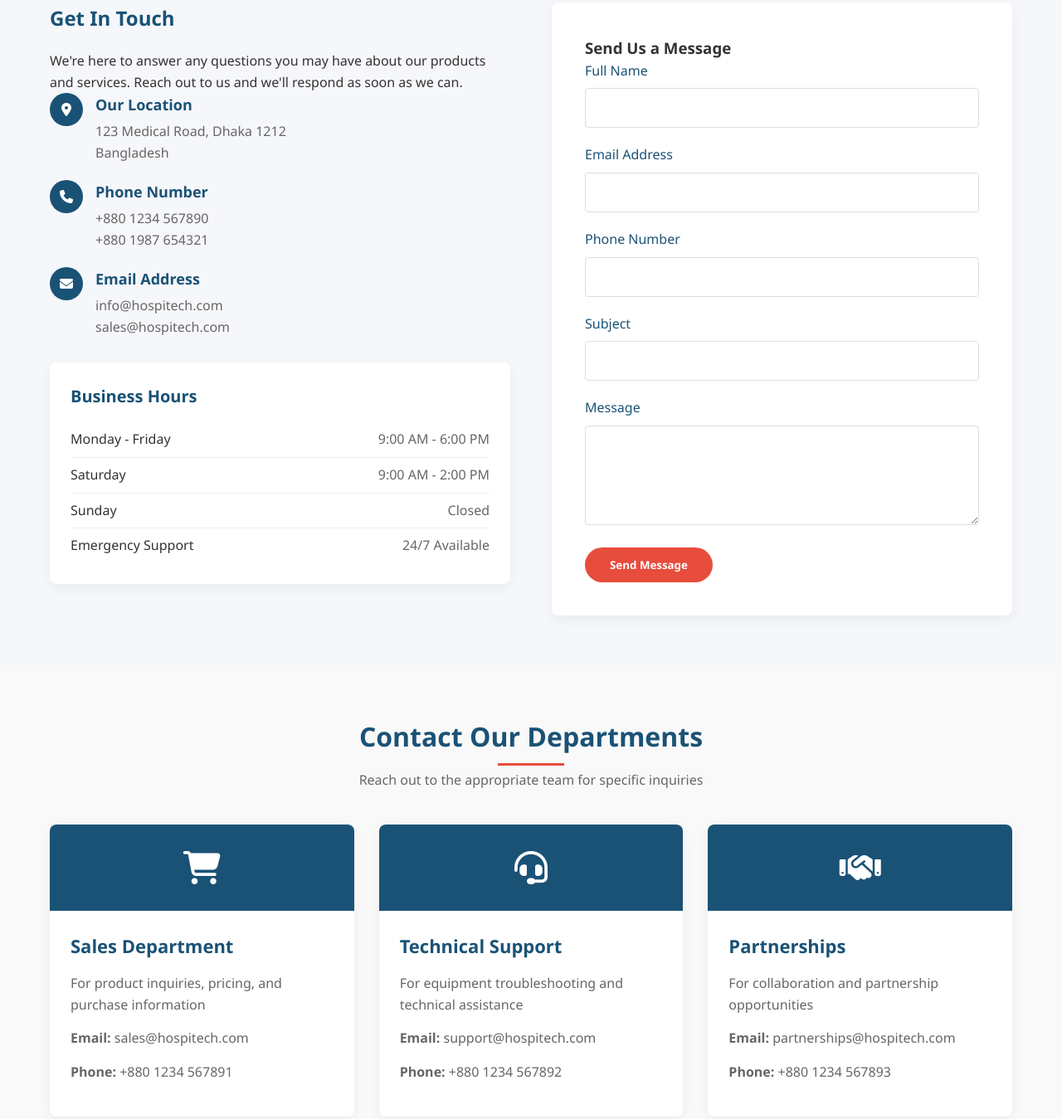
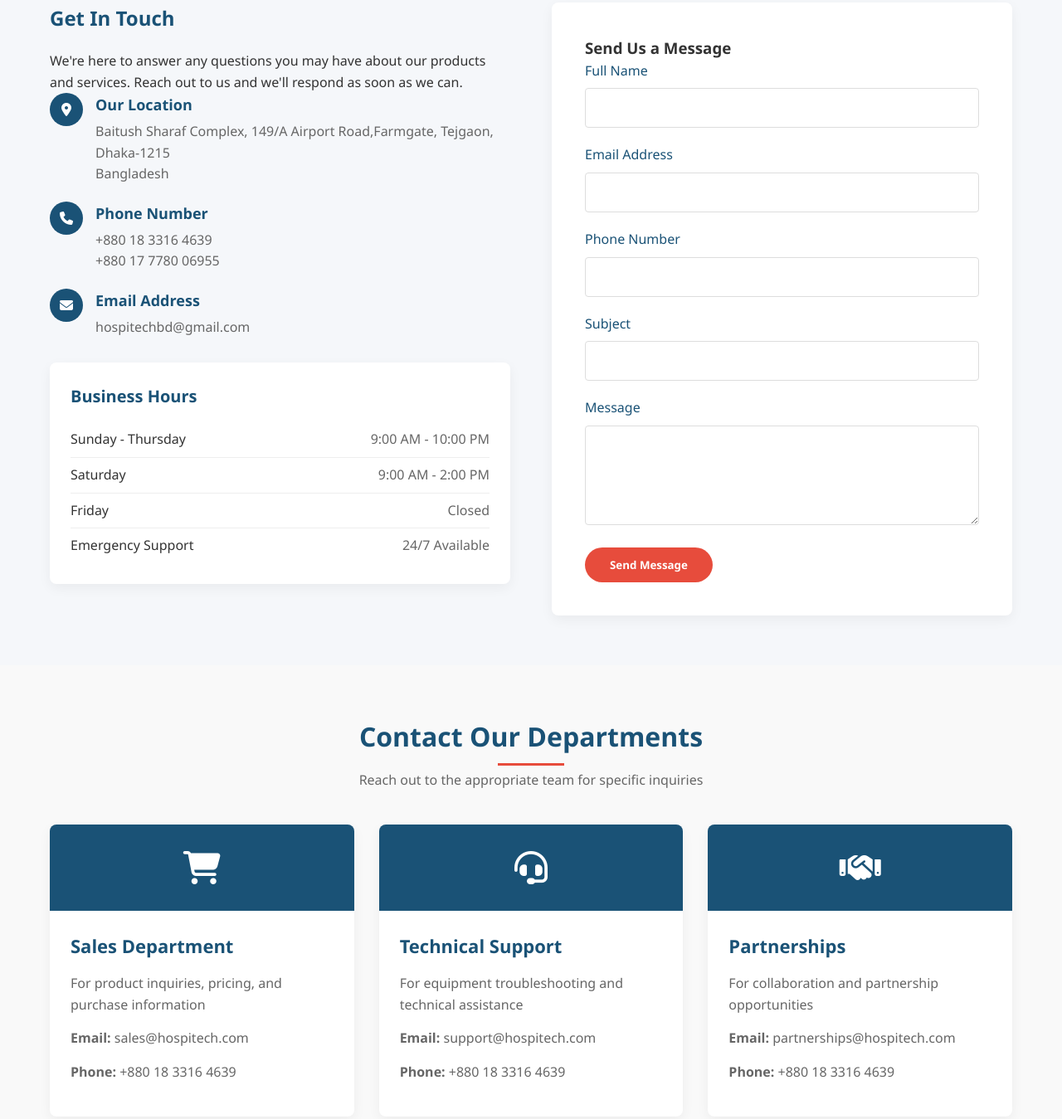
Before and after one commit to moeydev/hopitechproject1, a plain HTML site: page contact.html in a window 1280 px wide. Shown: the part 550-1899 px from the top of the page at 83% size. Drawn offline with Linux system fonts and the light colour scheme.

Commit message:
Update contact.html

```diff
--- a/contact.html
+++ b/contact.html
@@ -584,7 +584,7 @@
               </div>
               <div class="contact-text">
                 <h4>Our Location</h4>
-                <p>123 Medical Road, Dhaka 1212<br>Bangladesh</p>
+                <p>Baitush Sharaf Complex, 149/A Airport Road,Farmgate, Tejgaon, Dhaka-1215<br>Bangladesh</p>
               </div>
             </div>
 
@@ -594,7 +594,7 @@
               </div>
               <div class="contact-text">
                 <h4>Phone Number</h4>
-                <p>+880 1234 567890<br>+880 1987 654321</p>
+                <p>+880 18 3316 4639 <br>+880 17 7780 06955</p>
               </div>
             </div>
 
@@ -604,7 +604,7 @@
               </div>
               <div class="contact-text">
                 <h4>Email Address</h4>
-                <p>info@hospitech.com<br>sales@hospitech.com</p>
+                <p>hospitechbd@gmail.com<br></p>
               </div>
             </div>
           </div>
@@ -613,15 +613,15 @@
             <h4>Business Hours</h4>
             <ul class="hours-list">
               <li>
-                <span class="day">Monday - Friday</span>
-                <span class="time">9:00 AM - 6:00 PM</span>
+                <span class="day">Sunday - Thursday</span>
+                <span class="time">9:00 AM - 10:00 PM</span>
               </li>
               <li>
                 <span class="day">Saturday</span>
                 <span class="time">9:00 AM - 2:00 PM</span>
               </li>
               <li>
-                <span class="day">Sunday</span>
+                <span class="day">Friday</span>
                 <span class="time">Closed</span>
               </li>
               <li>
@@ -682,7 +682,7 @@
             <h3>Sales Department</h3>
             <p>For product inquiries, pricing, and purchase information</p>
             <p><strong>Email:</strong> sales@hospitech.com</p>
-            <p><strong>Phone:</strong> +880 1234 567891</p>
+            <p><strong>Phone:</strong> +880 18 3316 4639</p>
           </div>
         </div>
         <div class="content-card">
@@ -693,7 +693,7 @@
             <h3>Technical Support</h3>
             <p>For equipment troubleshooting and technical assistance</p>
             <p><strong>Email:</strong> support@hospitech.com</p>
-            <p><strong>Phone:</strong> +880 1234 567892</p>
+            <p><strong>Phone:</strong>  +880 18 3316 4639</p>
           </div>
         </div>
         <div class="content-card">
@@ -704,7 +704,7 @@
             <h3>Partnerships</h3>
             <p>For collaboration and partnership opportunities</p>
             <p><strong>Email:</strong> partnerships@hospitech.com</p>
-            <p><strong>Phone:</strong> +880 1234 567893</p>
+            <p><strong>Phone:</strong>  +880 18 3316 4639</p>
           </div>
         </div>
       </div>
@@ -717,7 +717,7 @@
         <i class="fas fa-map-marked-alt"></i>
         <h3>Our Location</h3>
         <p>Interactive map would be displayed here</p>
-        <p>123 Medical Road, Dhaka, Bangladesh</p>
+        <p>Baitush Sharaf Complex, 149/A Airport Road, Farmgate, Tejgaon, Dhaka-1215, Bangladesh</p>
       </div>
     </div>
   </section>
@@ -746,9 +746,9 @@
         </div>
         <div class="footer-section">
           <h3>Contact Us</h3>
-          <p><i class="fas fa-map-marker-alt"></i> 123 Medical Road, Dhaka, Bangladesh</p>
-          <p><i class="fas fa-phone"></i> +880 1234 567890</p>
-          <p><i class="fas fa-envelope"></i> info@hospitech.com</p>
+          <p><i class="fas fa-map-marker-alt"></i> Baitush Sharaf Complex, 149/A Airport Road, Farmgate, Tejgaon, Dhaka-1215, Bangladesh</p>
+          <p><i class="fas fa-phone"></i> +880 18 3316 4639</p>
+          <p><i class="fas fa-envelope"></i> hospitechbd@gmail.com</p>
         </div>
       </div>
       <div class="footer-bottom">
```
